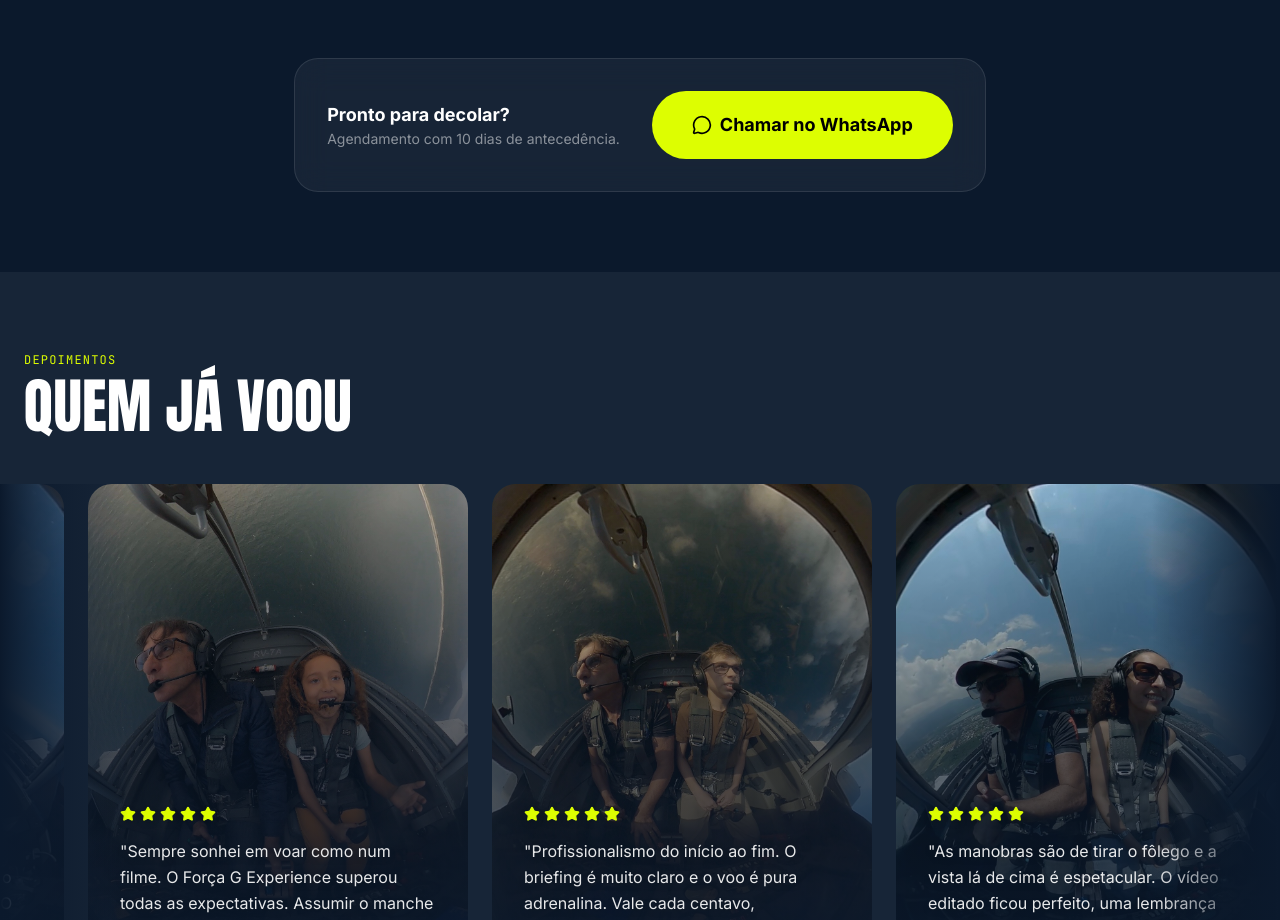
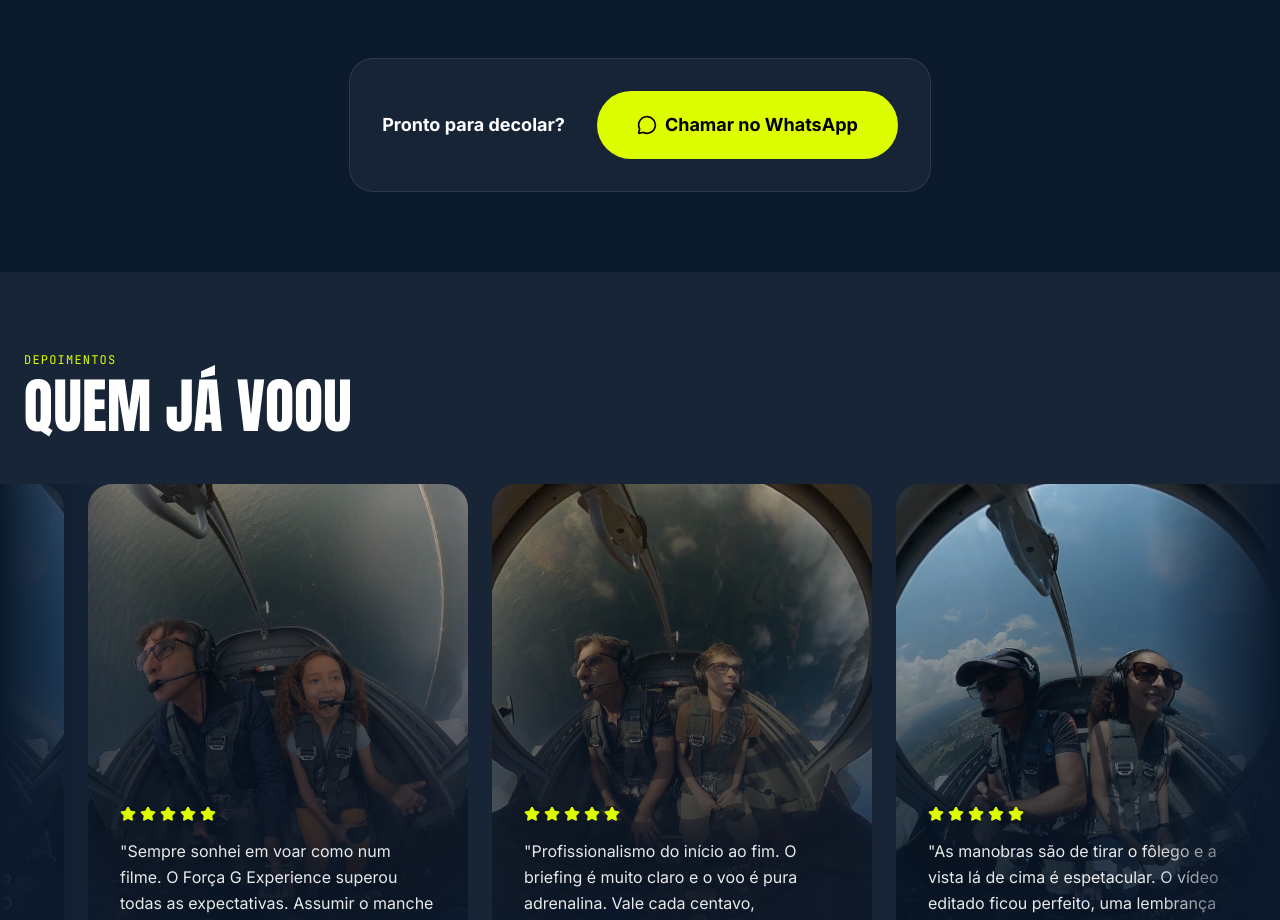
Before and after one commit to alfredoleta/lp-forca-g-experience, a Next.js app: page / in a window 1280 px wide. Shown: the part 3600-4520 px from the top of the page. Built offline with nearby package versions, Linux system fonts and the light colour scheme.

Commit message:
Remove informacao de agendamento previo

```diff
--- a/pages-temp/Pricing/index.tsx
+++ b/pages-temp/Pricing/index.tsx
@@ -42,9 +42,6 @@ const Pricing = () => {
         <div className="glass p-8 rounded-3xl inline-flex flex-col md:flex-row items-center gap-8">
           <div className="text-left">
             <div className="font-bold text-lg">Pronto para decolar?</div>
-            <div className="text-white/50 text-sm">
-              Agendamento com 10 dias de antecedência.
-            </div>
           </div>
           <a
             href={WHATSAPP_LINK}
```
